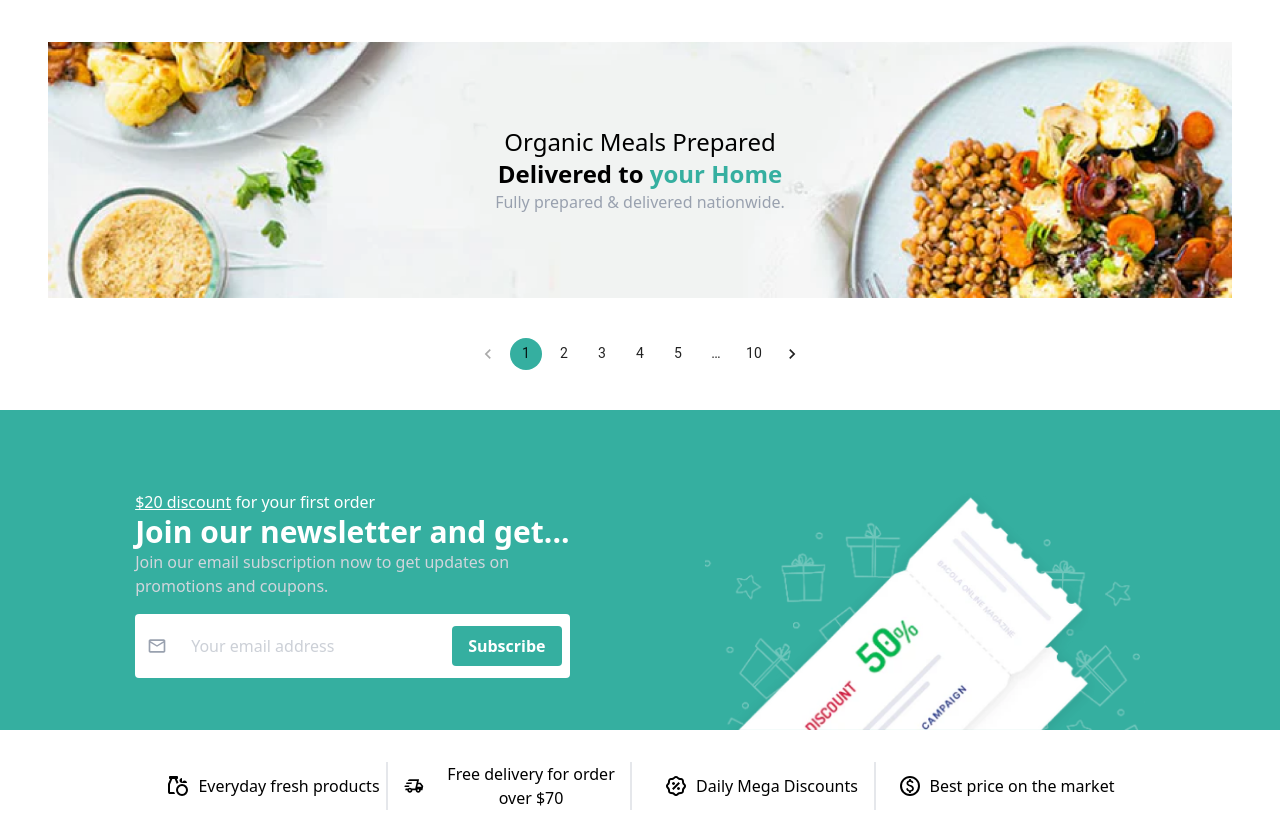
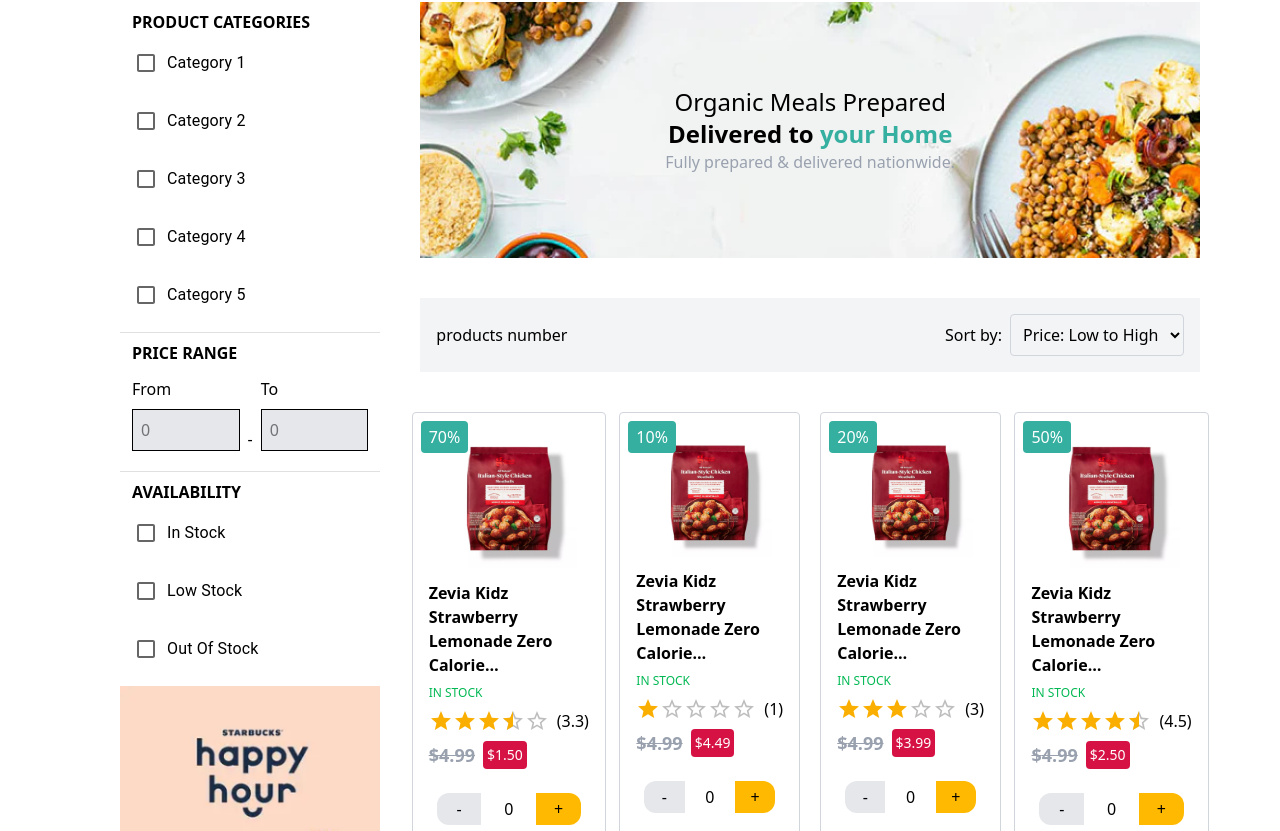
Before and after one commit to Alihossam916/Basket-e-commerce, a React (Vite) app: page /products in a window 1280 px wide. Shown: the part 269-1100 px from the top of the page. Built offline with nearby package versions, Linux system fonts and the light colour scheme.

Commit message:
added products list with some modifications

```diff
--- a/src/components/bestSeller.jsx
+++ b/src/components/bestSeller.jsx
@@ -6,7 +6,7 @@
     {
       imgSrc: "/imgs/image_2025-10-25_155107367.png",
       name: "Zevia Kidz Strawberry Lemonade Zero Calorie…",
-      stock: "(0) IN STOCK",
+      stock: "IN STOCK",
       rating: 3.3,
       reviews: 13,
       price: 4.99,
@@ -15,7 +15,7 @@
     {
       imgSrc: "/imgs/image_2025-10-25_155107367.png",
       name: "Zevia Kidz Strawberry Lemonade Zero Calorie…",
-      stock: "(0) IN STOCK",
+      stock: "IN STOCK",
       rating: 1,
       reviews: 2,
       price: 4.99,
@@ -24,7 +24,7 @@
     {
       imgSrc: "/imgs/image_2025-10-25_155107367.png",
       name: "Zevia Kidz Strawberry Lemonade Zero Calorie…",
-      stock: "(0) IN STOCK",
+      stock: "IN STOCK",
       rating: 3,
       reviews: 10,
       price: 4.99,
@@ -33,7 +33,7 @@
     {
       imgSrc: "/imgs/image_2025-10-25_155107367.png",
       name: "Zevia Kidz Strawberry Lemonade Zero Calorie…",
-      stock: "(0) IN STOCK",
+      stock: "IN STOCK",
       rating: 4.5,
       reviews: 5,
       price: 4.99,
@@ -42,7 +42,7 @@
     {
       imgSrc: "/imgs/image_2025-10-25_155107367.png",
       name: "Zevia Kidz Strawberry Lemonade Zero Calorie…",
-      stock: "(0) IN STOCK",
+      stock: "IN STOCK",
       rating: 4.5,
       reviews: 5,
       price: 4.99,
@@ -54,9 +54,9 @@
     <section className="flex flex-col items-center w-full gap-4 my-10">
       <h2 className="font-bold text-2xl self-start">Best Sellers</h2>
       <div className="grid grid-cols-[repeat(auto-fit,minmax(230px,1fr))] gap-4 w-full p-4">
-        {itemsData.map((data) => {
+        {itemsData.map((data, index) => {
           return (
-            <button className="relative flex flex-col justify-self-center gap-2 w-[250px] p-4 border rounded items-start text-center cursor-pointer hover:scale-90 transition-all duration-300">
+            <button key={index} className="relative flex flex-col justify-self-center gap-2 w-[250px] p-4 border rounded items-start text-center cursor-pointer hover:scale-90 transition-all duration-300">
               <img src={data.imgSrc} alt={data.name} />
               <h3 className="font-bold text-md text-left">{data.name}</h3>
               <p className="text-xs text-stock-available">{data.stock}</p>
@@ -67,7 +67,7 @@
                   precision={0.5}
                   readOnly
                 />
-                <p>{data.reviews} reviews</p>
+                <p>({data.rating})</p>
               </div>
               <div className="flex flex-row gap-2">
                 <p className="text-gray-400 font-bold text-lg line-through">
--- a/src/components/header.jsx
+++ b/src/components/header.jsx
@@ -116,7 +116,6 @@
         <nav className="hidden md:block">
           <ul className="w-full flex flex-row items-center gap-4 text-text-primary py-3 text-lg">
             <li>
-              <NavLink to="/" className="hover:text-primary">
               <Button
                 className="bg-primary"
                 id="basic-button"
@@ -142,9 +141,10 @@
                 <MenuItem onClick={handleCategoryMenuClose}>
                   My account
                 </MenuItem>
+                <NavLink to="/" className="hover:text-primary">
                   <MenuItem onClick={handleCategoryMenuClose}>Logout</MenuItem>
+                </NavLink>
               </Menu>
-              </NavLink>
             </li>
             <li>
               <NavLink
--- a/src/components/offers.jsx
+++ b/src/components/offers.jsx
@@ -2,12 +2,11 @@
 import Rating from "@mui/material/Rating";
 
 export default function SpecialOffers() {
-
   const itemsData = [
     {
       imgSrc: "/imgs/image_2025-10-25_155107367.png",
       name: "Zevia Kidz Strawberry Lemonade Zero Calorie…",
-      stock: "(0) IN STOCK",
+      stock: "IN STOCK",
       rating: 3.3,
       reviews: 13,
       price: 4.99,
@@ -16,7 +15,7 @@
     {
       imgSrc: "/imgs/image_2025-10-25_155107367.png",
       name: "Zevia Kidz Strawberry Lemonade Zero Calorie…",
-      stock: "(0) IN STOCK",
+      stock: "IN STOCK",
       rating: 1,
       reviews: 2,
       price: 4.99,
@@ -25,7 +24,7 @@
     {
       imgSrc: "/imgs/image_2025-10-25_155107367.png",
       name: "Zevia Kidz Strawberry Lemonade Zero Calorie…",
-      stock: "(0) IN STOCK",
+      stock: "IN STOCK",
       rating: 3,
       reviews: 10,
       price: 4.99,
@@ -34,7 +33,7 @@
     {
       imgSrc: "/imgs/image_2025-10-25_155107367.png",
       name: "Zevia Kidz Strawberry Lemonade Zero Calorie…",
-      stock: "(0) IN STOCK",
+      stock: "IN STOCK",
       rating: 4.5,
       reviews: 5,
       price: 4.99,
@@ -43,7 +42,7 @@
     {
       imgSrc: "/imgs/image_2025-10-25_155107367.png",
       name: "Zevia Kidz Strawberry Lemonade Zero Calorie…",
-      stock: "(0) IN STOCK",
+      stock: "IN STOCK",
       rating: 4.5,
       reviews: 5,
       price: 4.99,
@@ -58,9 +57,12 @@
       <div className="flex flex-row justify-start md:justify-center gap-4 w-full overflow-x-auto border-4 border-price-sale p-4">
         {/* Example offer items */}
 
-        {itemsData.map((data) => {
+        {itemsData.map((data, index) => {
           return (
-            <button className="relative flex flex-col gap-2 w-[230px] p-4 border rounded items-start text-center cursor-pointer hover:scale-90 transition-all duration-300">
+            <button
+              key={index}
+              className="relative flex flex-col gap-2 w-[230px] p-4 border rounded items-start text-center cursor-pointer hover:scale-90 transition-all duration-300"
+            >
               <img src={data.imgSrc} alt={data.name} />
               <h3 className="font-bold text-md text-left">{data.name}</h3>
               <p className="text-xs text-stock-available">{data.stock}</p>
@@ -71,7 +73,7 @@
                   precision={0.5}
                   readOnly
                 />
-                <p>{data.reviews} reviews</p>
+                <p>({data.rating})</p>
               </div>
               <div className="flex flex-row gap-2">
                 <p className="text-gray-400 font-bold text-lg line-through">
@@ -81,7 +83,9 @@
                   ${(data.price - (data.price * data.offer) / 100).toFixed(2)}
                 </p>
               </div>
-              <p className="absolute top-2 left-2 bg-primary text-white py-1 px-2 rounded">{data.offer}%</p>
+              <p className="absolute top-2 left-2 bg-primary text-white py-1 px-2 rounded">
+                {data.offer}%
+              </p>
             </button>
           );
         })}
--- a/src/components/products.jsx
+++ b/src/components/products.jsx
@@ -1,20 +1,175 @@
+// Components
 import ResponsiveDrawer from "./sideCategory";
+import ProductsList from "./productsList";
 
 // MUI Components
 import Pagination from "@mui/material/Pagination";
+import Box from "@mui/material/Box";
+import List from "@mui/material/List";
+import ListItem from "@mui/material/ListItem";
+import Divider from "@mui/material/Divider";
+import Checkbox from "@mui/material/Checkbox";
+import FormControlLabel from "@mui/material/FormControlLabel";
 
 export default function Products() {
+  const categories = [
+    "category 1",
+    "category 2",
+    "category 3",
+    "category 4",
+    "category 5",
+  ];
+
+  const availability = ["In Stock", "Low Stock", "Out of Stock"];
+
+  const itemsData = [
+    {
+      imgSrc: "/imgs/image_2025-10-25_155107367.png",
+      name: "Zevia Kidz Strawberry Lemonade Zero Calorie…",
+      stock: "IN STOCK",
+      rating: 3.3,
+      reviews: 13,
+      price: 4.99,
+      offer: 70,
+    },
+    {
+      imgSrc: "/imgs/image_2025-10-25_155107367.png",
+      name: "Zevia Kidz Strawberry Lemonade Zero Calorie…",
+      stock: "IN STOCK",
+      rating: 1,
+      reviews: 2,
+      price: 4.99,
+      offer: 10,
+    },
+    {
+      imgSrc: "/imgs/image_2025-10-25_155107367.png",
+      name: "Zevia Kidz Strawberry Lemonade Zero Calorie…",
+      stock: "IN STOCK",
+      rating: 3,
+      reviews: 10,
+      price: 4.99,
+      offer: 20,
+    },
+    {
+      imgSrc: "/imgs/image_2025-10-25_155107367.png",
+      name: "Zevia Kidz Strawberry Lemonade Zero Calorie…",
+      stock: "IN STOCK",
+      rating: 4.5,
+      reviews: 5,
+      price: 4.99,
+      offer: 50,
+    },
+    {
+      imgSrc: "/imgs/image_2025-10-25_155107367.png",
+      name: "Zevia Kidz Strawberry Lemonade Zero Calorie…",
+      stock: "IN STOCK",
+      rating: 4.5,
+      reviews: 5,
+      price: 4.99,
+      offer: 50,
+    },
+  ];
+
   return (
-    <main className="flex flex-col gap-10 text-center my-10 mx-12">
+    <main className="flex flex-col lg:flex-row gap-10 my-10 mx-12 lg:mx-20">
+      {/* drawer for small screens */}
       <ResponsiveDrawer />
-      <div className="flex flex-col justify-center items-center bg-[url('/imgs/image.png')] bg-cover bg-center bg-no-repeat p-10 h-64 ">
-        <h3 className="text-2xl">Organic Meals Prepared</h3>
-        <h3 className="font-bold text-2xl">
-          Delivered to <span className="text-primary">your Home</span>
-        </h3>
-        <p className="text-gray-400">Fully prepared & delivered nationwide.</p>
+      {/* sidebar for large screens */}
+      <aside className="hidden lg:block">
+        <Box role="presentation">
+          <List>
+            <h3 className="ml-3 text-md font-semibold uppercase">
+              Product Categories
+            </h3>
+            {categories.map((text) => (
+              <ListItem key={text}>
+                <FormControlLabel
+                  control={<Checkbox />}
+                  label={text}
+                  className="capitalize"
+                />
+              </ListItem>
+            ))}
+          </List>
+          <Divider />
+          {/* Price Range */}
+          <List>
+            <h3 className="ml-3 text-md font-semibold uppercase">
+              Price Range
+            </h3>
+            <div className="flex items-end m-3 gap-2 max-w-[350px]">
+              <div className="flex flex-col">
+                <label className="text-md mb-2">From</label>
+                <input
+                  type="number"
+                  placeholder="0"
+                  className="w-full bg-gray-200 border border-black p-2"
+                />
+              </div>
+              <span className="">-</span>
+              <div className="flex flex-col">
+                <label className="text-md mb-2">To</label>
+                <input
+                  type="number"
+                  placeholder="0"
+                  className="w-full bg-gray-200 border border-black p-2"
+                />
+              </div>
+            </div>
+          </List>
+          <Divider />
+          {/* Product Availability */}
+          <List>
+            <h3 className="ml-3 text-md font-semibold uppercase">
+              Availability
+            </h3>
+            {availability.map((text) => (
+              <ListItem key={text}>
+                <FormControlLabel
+                  control={<Checkbox />}
+                  label={text}
+                  className="capitalize"
+                />
+              </ListItem>
+            ))}
+          </List>
+          <img
+            src="/imgs/starbucks happy hour.png"
+            alt="starbucks happy hour"
+            className="w-[280px]"
+          />
+        </Box>
+      </aside>
+      {/* Products Section */}
+      <div className="w-full flex flex-col gap-10">
+        <div className="flex flex-col justify-center items-center bg-[url('/imgs/image.png')] bg-cover bg-center bg-no-repeat p-10 h-64 ">
+          <h3 className="text-2xl">Organic Meals Prepared</h3>
+          <h3 className="font-bold text-2xl">
+            Delivered to <span className="text-primary">your Home</span>
+          </h3>
+          <p className="text-gray-400">
+            Fully prepared & delivered nationwide.
+          </p>
+        </div>
+        {/* filter */}
+        <div className="hidden sm:flex flex-row items-center justify-between p-4 bg-gray-100">
+          {/* add products count */}
+          <p>products number</p>
+          <div>
+            <label className="mr-2">Sort by:</label>
+            <select className="border border-gray-300 p-2 rounded">
+              <option value="priceLowToHigh">Price: Low to High</option>
+              <option value="priceHighToLow">Price: High to Low</option>
+              <option value="topRated">Top Rated</option>
+            </select>
+          </div>
+        </div>
+        {/* Products List */}
+        <ProductsList itemsData={itemsData} />
+
+        {/* Pagination */}
+        <Pagination count={10} color="primary" className="mx-auto" />
       </div>
-      <Pagination count={10} color="primary" className="mx-auto"/>
     </main>
   );
 }
--- /dev/null
+++ b/src/components/productsList.jsx
@@ -0,0 +1,52 @@
+import Rating from "@mui/material/Rating";
+
+export default function ProductsList({ itemsData }) {
+  return (
+    <section className="grid grid-cols-1 sm:grid-cols-2 md:grid-cols-3 lg:grid-cols-4 gap-6">
+      {/* map through products here */}
+      {itemsData.map((data, index) => {
+        return (
+          <button
+            key={index}
+            className="relative flex flex-col justify-self-center gap-2 w-[full] p-4 border border-gray-300 rounded items-start text-center cursor-pointer hover:scale-90 transition-all duration-300"
+          >
+            <img src={data.imgSrc} alt={data.name} />
+            <h3 className="font-bold text-md text-left">{data.name}</h3>
+            <p className="text-xs text-stock-available">{data.stock}</p>
+            <div className="flex flex-row justify-center items-center gap-2">
+              <Rating
+                name="read-only"
+                defaultValue={data.rating}
+                precision={0.5}
+                readOnly
+              />
+              <p>({data.rating})</p>
+            </div>
+            <div className="flex flex-row gap-2">
+              <p className="text-gray-400 font-bold text-lg line-through">
+                ${data.price}
+              </p>
+              <p className="text-sm text-white bg-price-sale p-1 rounded">
+                ${(data.price - (data.price * data.offer) / 100).toFixed(2)}
+              </p>
+            </div>
+            {/* item counter */}
+            <div className="flex flex-row items-center justify-center p-2 gap-2 w-full mt-2">
+              {/* add item counter functionality */}
+              <button className="bg-gray-200 p-1 rounded-l-xl w-full cursor-pointer">
+                -
+              </button>
+              <span className="w-full">0</span>
+              <button className="bg-amber-400 p-1 rounded-r-xl w-full cursor-pointer">
+                +
+              </button>
+            </div>
+            <p className="absolute top-2 left-2 bg-primary text-white py-1 px-2 rounded">
+              {data.offer}%
+            </p>
+          </button>
+        );
+      })}
+    </section>
+  );
+}
--- a/src/components/sideCategory.jsx
+++ b/src/components/sideCategory.jsx
@@ -11,7 +11,6 @@
 import CloseIcon from "@mui/icons-material/Close";
 
 import { useState } from "react";
-import { Maximize } from "@mui/icons-material";
 
 export default function TemporaryDrawer() {
   const [open, setOpen] = useState(false);
@@ -92,6 +91,23 @@
           </ListItem>
         ))}
       </List>
+      <Divider />
+      <List>
+        {/* filter */}
+          <div className="ml-3 p-2">
+            <label className="mr-2">Sort by:</label>
+            <select className="border border-gray-300 p-2 rounded">
+              <option value="priceLowToHigh">Price: Low to High</option>
+              <option value="priceHighToLow">Price: High to Low</option>
+              <option value="topRated">Top Rated</option>
+            </select>
+          </div>
+      </List>
+      <img
+        src="/imgs/starbucks happy hour.png"
+        alt="starbucks happy hour"
+        className="w-[280px] ml-3"
+      />
     </Box>
   );
 
```
Also changed, not shown: public/imgs/starbucks happy hour.png (added). Lines whose indentation alone changed are shown as unchanged.
